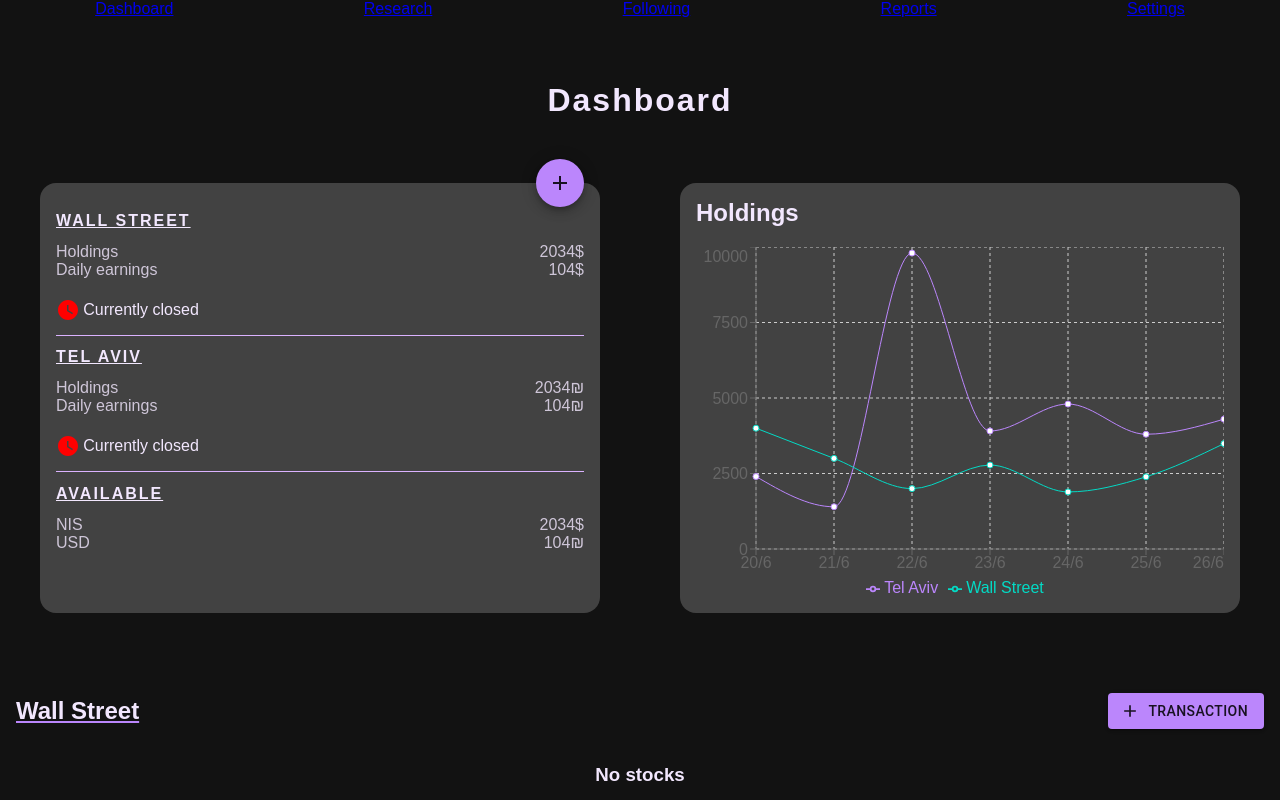
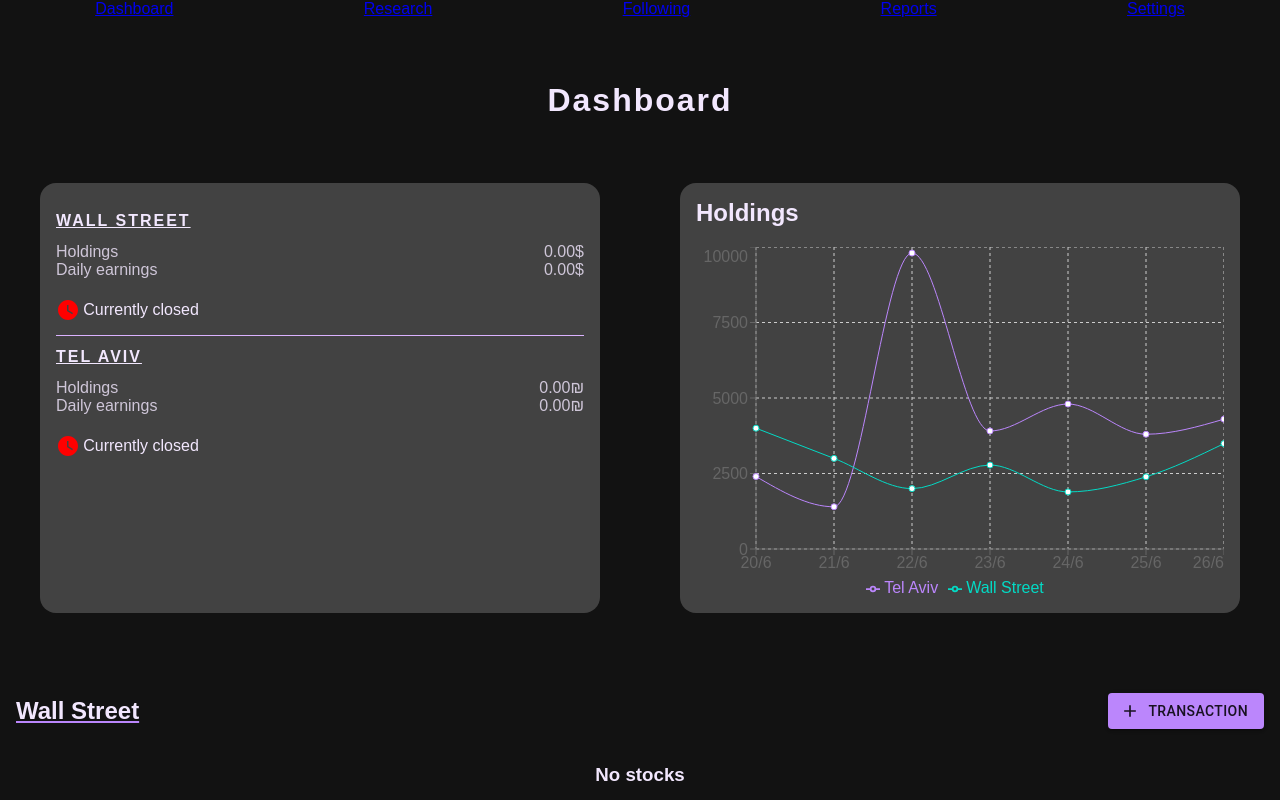
Before and after one commit to nadavmisgav/AnalyticsDashboard, a React (Create React App) app: page / in a window 1280 px wide. Shown: the top 800 px of the page. Built offline with nearby package versions, Linux system fonts and the light colour scheme; a web font is replaced by a local one.

Commit message:
added holdings and earning calc

```diff
--- a/src/AddTransaction.tsx
+++ b/src/AddTransaction.tsx
@@ -33,15 +33,7 @@ interface Transaction {
 }
 
 function AddTransaction({ open, setOpen, stocks, setStocks, currency }) {
-  let [transaction, setTransaction] = useState({
-    type: "",
-    stock: "",
-    amount: "",
-    stockPrice: "",
-    totalPrice: "",
-    date: "",
-  });
-
+  let [transaction, setTransaction] = useState({} as Transaction);
   let [stockOptions, setStockOptions] = useState([] as Stock[]);
   let [loadingStocks, setLoadingStocks] = useState(false);
   let [selectedStock, setSelectedStock] = useState({} as Stock);
@@ -50,14 +42,7 @@ function AddTransaction({ open, setOpen, stocks, setStocks, currency }) {
     setStockOptions([] as Stock[]);
     setOpen(false);
     setLoadingStocks(false);
-    setTransaction({
-      type: "",
-      stock: "",
-      amount: "",
-      stockPrice: "",
-      totalPrice: "",
-      date: "",
-    });
+    setTransaction({} as Transaction);
   };
 
   const searchStocks = (name: string) => {
--- a/src/Dashboard.tsx
+++ b/src/Dashboard.tsx
@@ -22,6 +22,7 @@ async function getQuoteStocks(stocks: Stock[], setStocks: React.Dispatch<any>) {
         long_name: stock_data.quote.longName,
         value: stock_data.quote.regularMarketPrice,
         target: stock_data.target.priceTargets.mean.toFixed(2),
+        start_value: stock_data.quote.regularMarketPreviousClose,
         amount: stock.amount,
         price: stock.price,
         currency: stock_data.quote.financialCurrency === "USD" ? "$" : "₪",
@@ -31,12 +32,38 @@ async function getQuoteStocks(stocks: Stock[], setStocks: React.Dispatch<any>) {
   setStocks(quotes);
 }
 
+interface PortfolioStats {
+  daily_earnings: number;
+  holdings: number;
+}
+
+const calculate_portfolio = (stocks: StockQuote[]): PortfolioStats => {
+  let daily_earnings = 0;
+  let holdings = 0;
+  stocks.forEach((stock) => {
+    daily_earnings += (stock.value - stock.start_value) * stock.amount;
+    holdings += stock.value * stock.amount;
+  });
+
+  return { daily_earnings, holdings };
+};
+
 const Dashboard = () => {
   // TODO: add to firebase
   const [owned_ws_stocks, setOwnedWSStocks] = useState([] as Stock[]);
   const [owned_ta_stocks, setOwnedTAStocks] = useState([] as Stock[]);
   const [ws_stocks, setWSStocks] = useState([] as StockQuote[]);
   const [ta_stocks, setTAStocks] = useState([] as StockQuote[]);
+
+  const [ws_stats, setWSStats] = useState({
+    daily_earnings: 0,
+    holdings: 0,
+  } as PortfolioStats);
+
+  const [ta_stats, setTAStats] = useState({
+    daily_earnings: 0,
+    holdings: 0,
+  } as PortfolioStats);
 
   // Refresh stock data every minute
   useEffect(() => {
@@ -59,12 +86,25 @@ const Dashboard = () => {
     getQuoteStocks(owned_ta_stocks, setTAStocks);
   }, [owned_ta_stocks]);
 
+  useEffect(() => {
+    setWSStats(calculate_portfolio(ws_stocks));
+  }, [ws_stocks]);
+
+  useEffect(() => {
+    setTAStats(calculate_portfolio(ta_stocks));
+  }, [ta_stocks]);
+
   return (
     <>
       <h1>Dashboard</h1>
       <div className="boards">
         <div className="general-panels">
-          <GeneralBoard />
+          <GeneralBoard
+            ws_earnings={ws_stats.daily_earnings}
+            ta_earnings={ta_stats.daily_earnings}
+            ws_holdings={ws_stats.holdings}
+            ta_holdings={ta_stats.holdings}
+          />
           <GraphBoard />
         </div>
         <div className="stock-panels">
--- a/src/GeneralBoard.tsx
+++ b/src/GeneralBoard.tsx
@@ -1,34 +1,30 @@
-import Fab from "@material-ui/core/Fab";
-import AddIcon from "@material-ui/icons/Add";
 import Divider from "@material-ui/core/Divider";
 import WatchLaterIcon from "@material-ui/icons/WatchLater";
-import React from "react";
 
 import "./GeneralBoard.scss";
 
-const GeneralBoard = () => {
+const GeneralBoard = ({
+  ws_earnings,
+  ws_holdings,
+  ta_earnings,
+  ta_holdings,
+}) => {
   const wallstreetOpen: boolean = false;
   const telavivOpen: boolean = false;
 
   return (
     <div className="content-container general-panel">
-      <div className="add-button">
-        <Fab aria-label="add" size="medium">
-          <AddIcon />
-        </Fab>
-      </div>
-
       <div className="general-stats-container">
         <h4>
           <span>Wall street</span>
         </h4>
         <div className="stat-row">
           <span>Holdings</span>
-          <i></i> <span>2034$</span>
+          <span>{ws_holdings.toFixed(2)}$</span>
         </div>
         <div className="stat-row">
           <span>Daily earnings</span>
-          <i></i> <span>104$</span>
+          <span>{ws_earnings.toFixed(2)}$</span>
         </div>
         <div className="opening-hours">
           <WatchLaterIcon style={{ color: wallstreetOpen ? "green" : "red" }} />
@@ -42,27 +38,15 @@ const GeneralBoard = () => {
         </h4>
         <div className="stat-row">
           <span>Holdings</span>
-          <i></i> <span>2034₪</span>
+          <span>{ta_holdings.toFixed(2)}₪</span>
         </div>
         <div className="stat-row">
           <span>Daily earnings</span>
-          <i></i> <span>104₪</span>
+          <span>{ta_earnings.toFixed(2)}₪</span>
         </div>
         <div className="opening-hours">
           <WatchLaterIcon style={{ color: telavivOpen ? "green" : "red" }} />
           <span>Currently closed</span>
-        </div>
-      </div>
-      <Divider />
-      <div className="general-stats-container">
-        <h4>available</h4>
-        <div className="stat-row">
-          <span>NIS</span>
-          <i></i> <span>2034$</span>
-        </div>
-        <div className="stat-row">
-          <span>USD</span>
-          <i></i> <span>104₪</span>
         </div>
       </div>
     </div>
--- a/src/StockInterface.tsx
+++ b/src/StockInterface.tsx
@@ -2,14 +2,15 @@ export interface Stock {
   symbol: string;
   name: string;
   long_name: string;
-  amount?: number;
-  price?: number;
+  amount: number;
+  price: number;
 }
 
 export interface StockQuote extends Stock {
   currency: "$" | "₪";
   target: number;
   value: number;
+  start_value: number;
 }
 
 interface StockTransaction {
```
